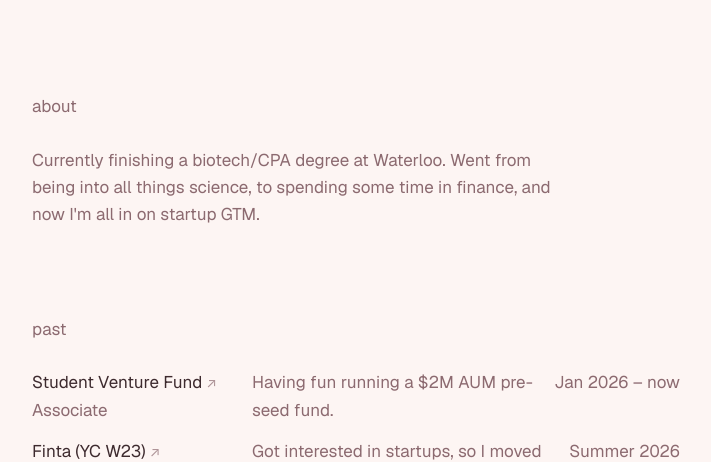
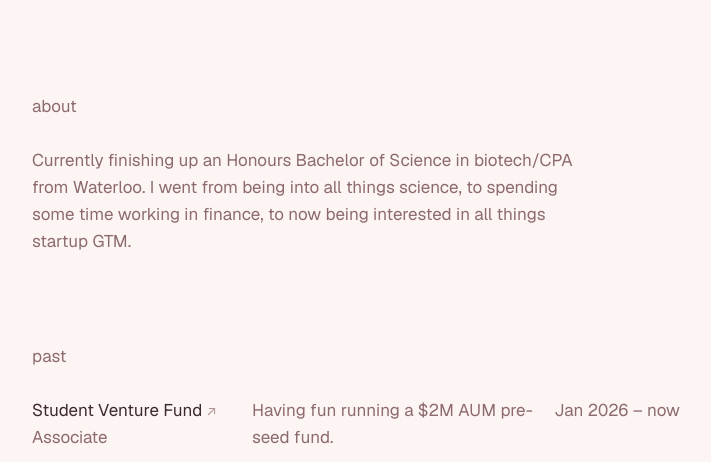
Before and after one commit to alexthedoor2004/alexthedoor2004.github.io, a plain HTML site: page index.html in a window 1280 px wide. Shown: the part 320-782 px from the top of the page, without its empty margins (284-995 px from the left). Drawn offline with nearby package versions, Linux system fonts and the light colour scheme.

Commit message:
About: updated wording
Co-Authored-By: Claude Opus 5.5 <noreply@anthropic.com>

```diff
--- a/index.html
+++ b/index.html
@@ -25,7 +25,7 @@
     <section>
       <h2 class="rise" style="--i:2">about</h2>
       <div class="prose rise" style="--i:3">
-        <p>Currently finishing a biotech/CPA degree at Waterloo. Went from being into all things science, to spending some time in finance, and now I'm all in on startup GTM.</p>
+        <p>Currently finishing up an Honours Bachelor of Science in biotech/CPA from Waterloo. I went from being into all things science, to spending some time working in finance, to now being interested in all things startup GTM.</p>
       </div>
     </section>
 
```
